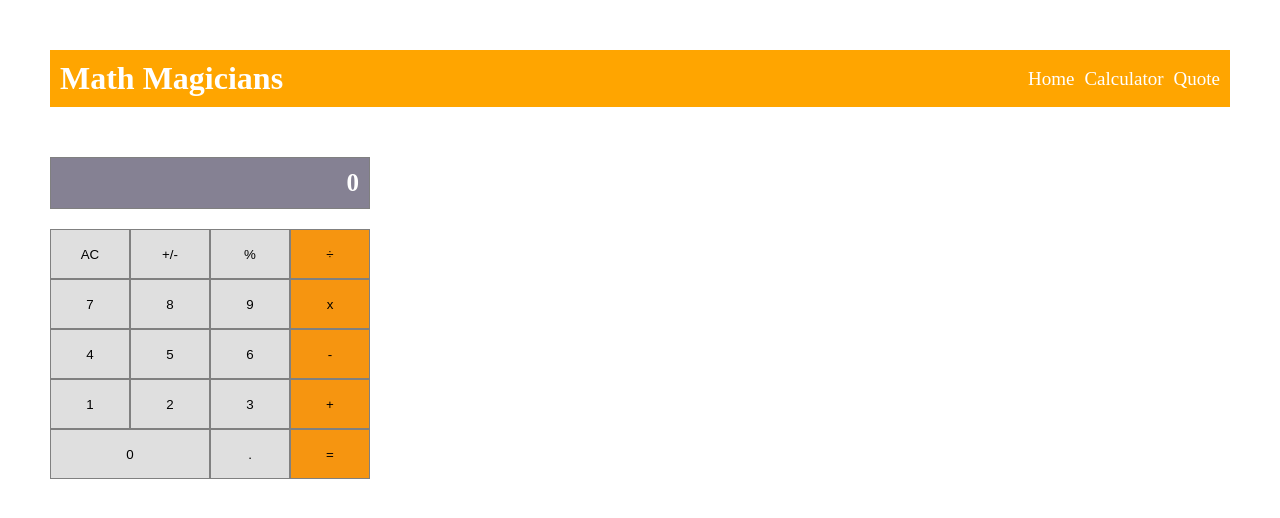
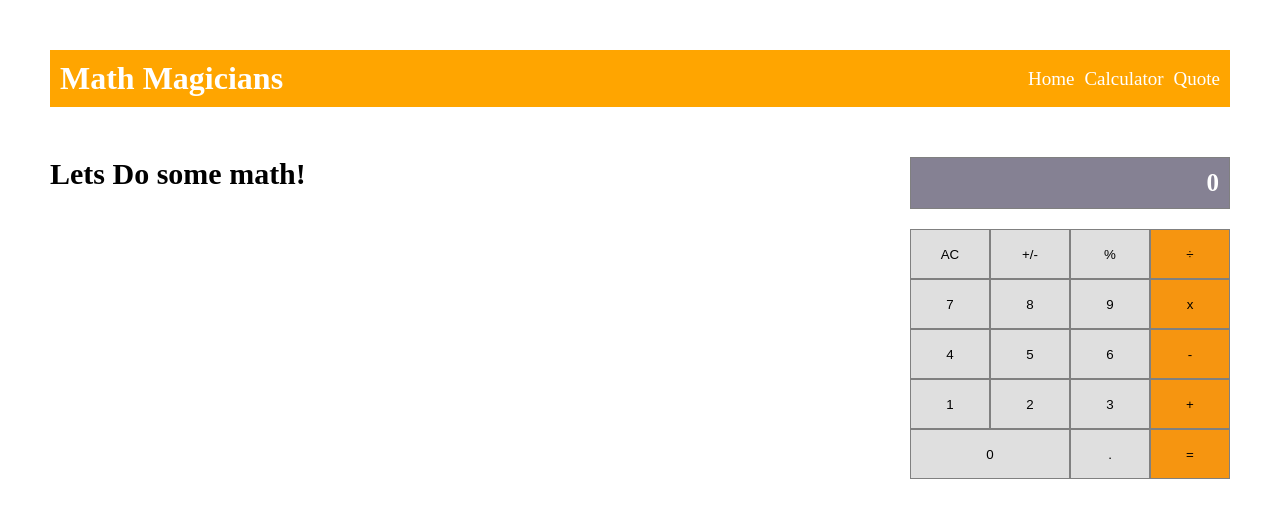
Before and after one commit to wuletawwonte/math-magicians, a React (Create React App) app: page /calculator in a window 1280 px wide. Shown: the top 518 px of the page. Built offline with nearby package versions, Linux system fonts and the light colour scheme.

Commit message:
Add Inline style for the CalculatorPage component

```diff
--- a/src/pages/CalculatorPage.js
+++ b/src/pages/CalculatorPage.js
@@ -2,7 +2,8 @@ import React from 'react';
 import Calculator from '../components/Calculator';
 
 const CalculatorPage = () => (
-  <section className="calculator-page">
+  <section className="calculator-page" style={{ display: 'flex', justifyContent: 'space-between' }}>
+    <h2>Lets Do some math!</h2>
     <Calculator />
   </section>
 );
```
